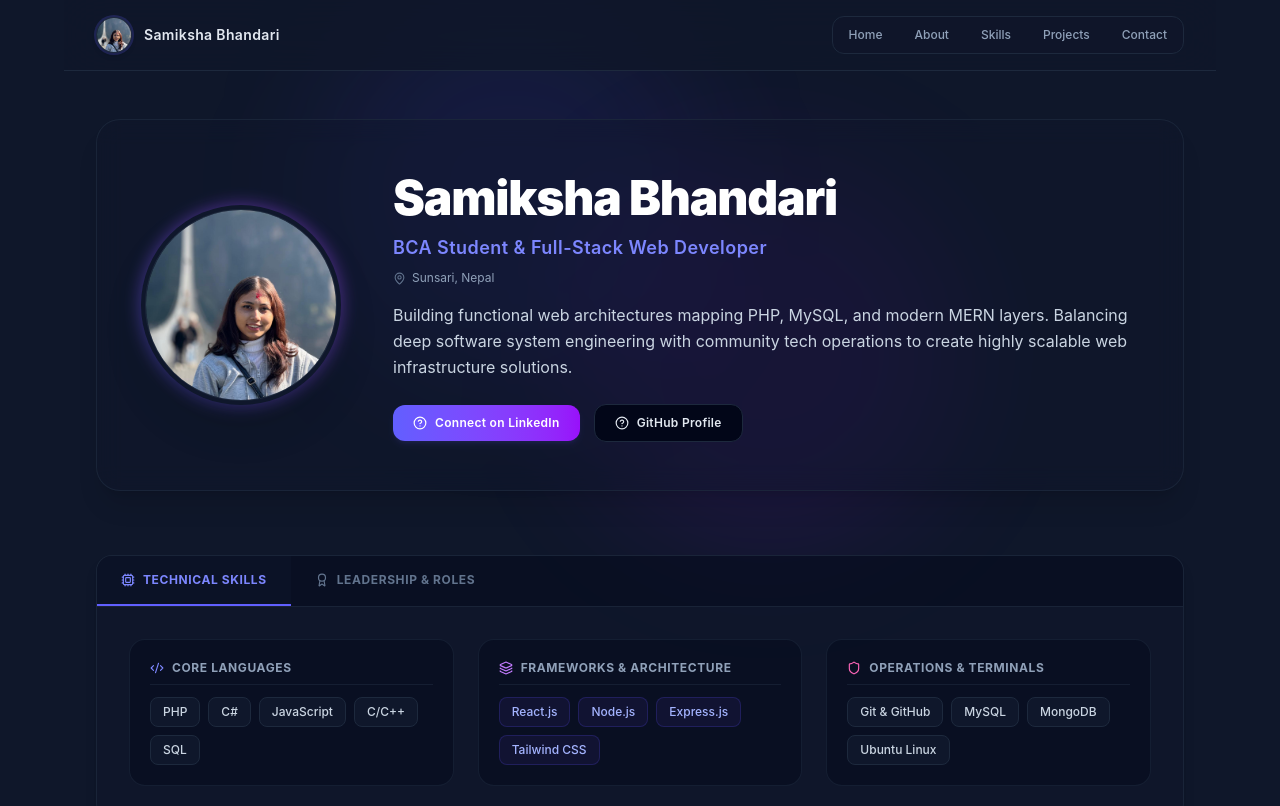
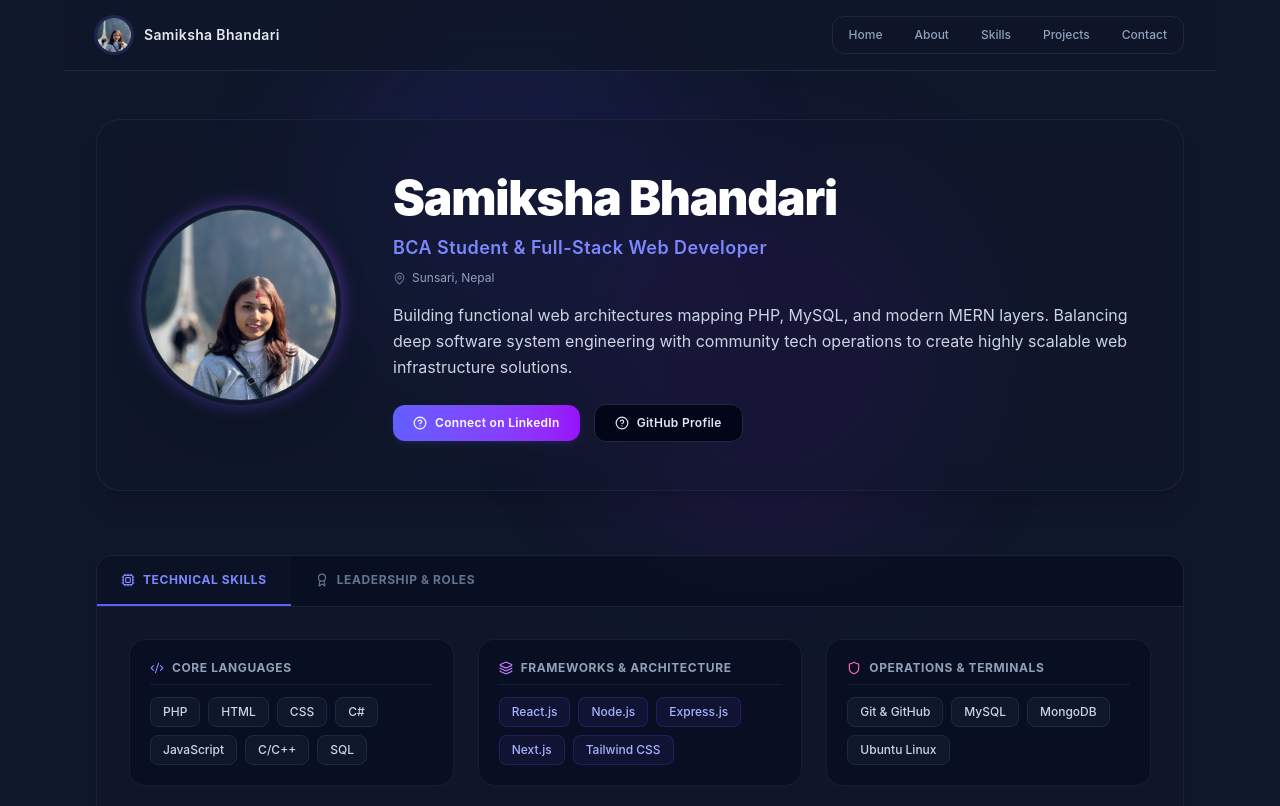
Before and after one commit to SamikshaBhandari/myportfolio, a React (Vite) app: page / in a window 1280 px wide. Shown: the top 806 px of the page. Built offline with nearby package versions, Linux system fonts and the light colour scheme.

Commit message:
update version 4 css file

```diff
--- a/src/data/portfolioData.js
+++ b/src/data/portfolioData.js
@@ -11,8 +11,8 @@ export const portfolioData = {
         linkedinUrl: "https://www.linkedin.com/in/samiksha-bhandari-8079b5346/"
     },
     skills: {
-        languages: ["PHP", "C#", "JavaScript", "C/C++", "SQL"],
-        frameworks: ["React.js", "Node.js", "Express.js", "Tailwind CSS"],
+        languages: ["PHP", "HTML", "CSS", "C#", "JavaScript", "C/C++", "SQL"],
+        frameworks: ["React.js", "Node.js", "Express.js", "Next.js", "Tailwind CSS"],
         tools: ["Git & GitHub", "MySQL", "MongoDB", "Ubuntu Linux"]
     },
     projects: [
--- a/vite.config.js
+++ b/vite.config.js
@@ -2,10 +2,9 @@ import { defineConfig } from 'vite'
 import react from '@vitejs/plugin-react'
 import tailwindcss from '@tailwindcss/vite'
 
-// https://vitejs.dev/config/
 export default defineConfig({
   plugins: [
     react(),
-    tailwindcss(), // Vite integration plugin for Tailwind v4
+    tailwindcss(),
   ],
 })
```
Also changed, not shown: src/App.css (+7 -7 lines).
